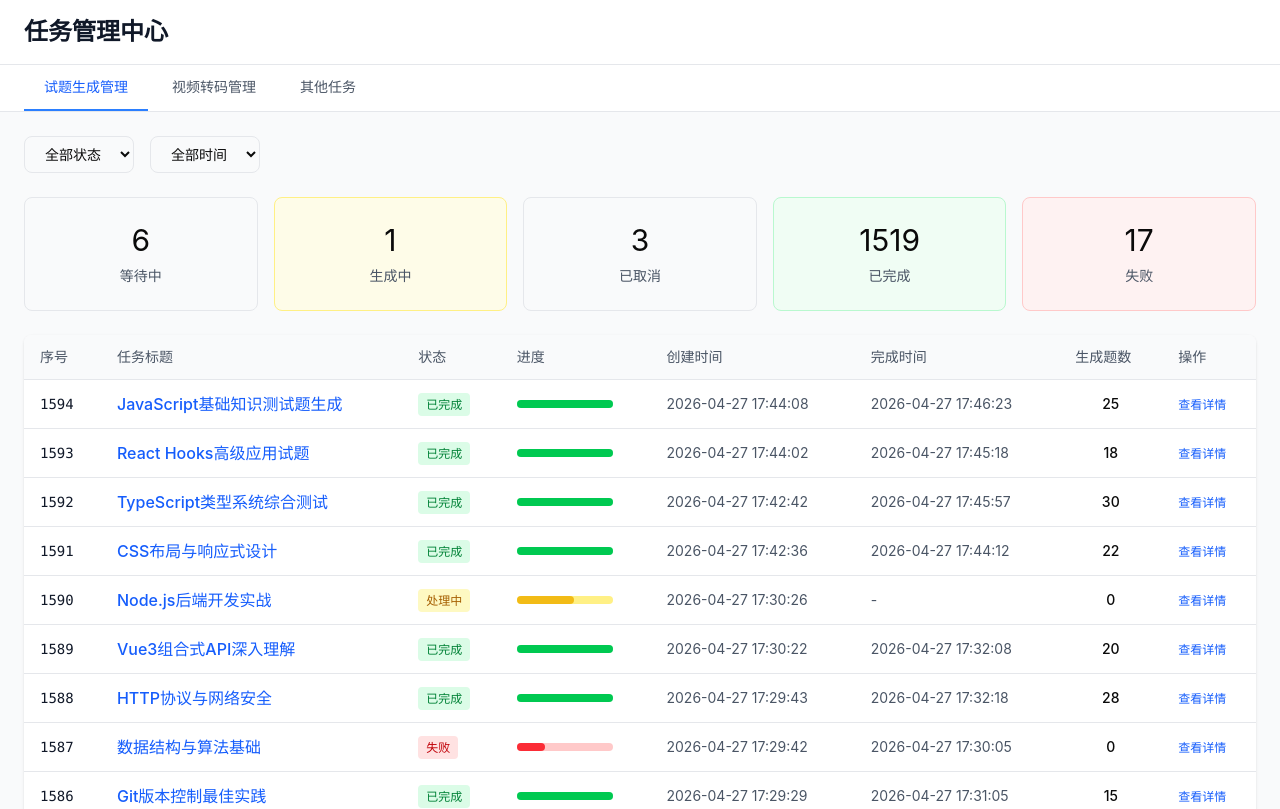
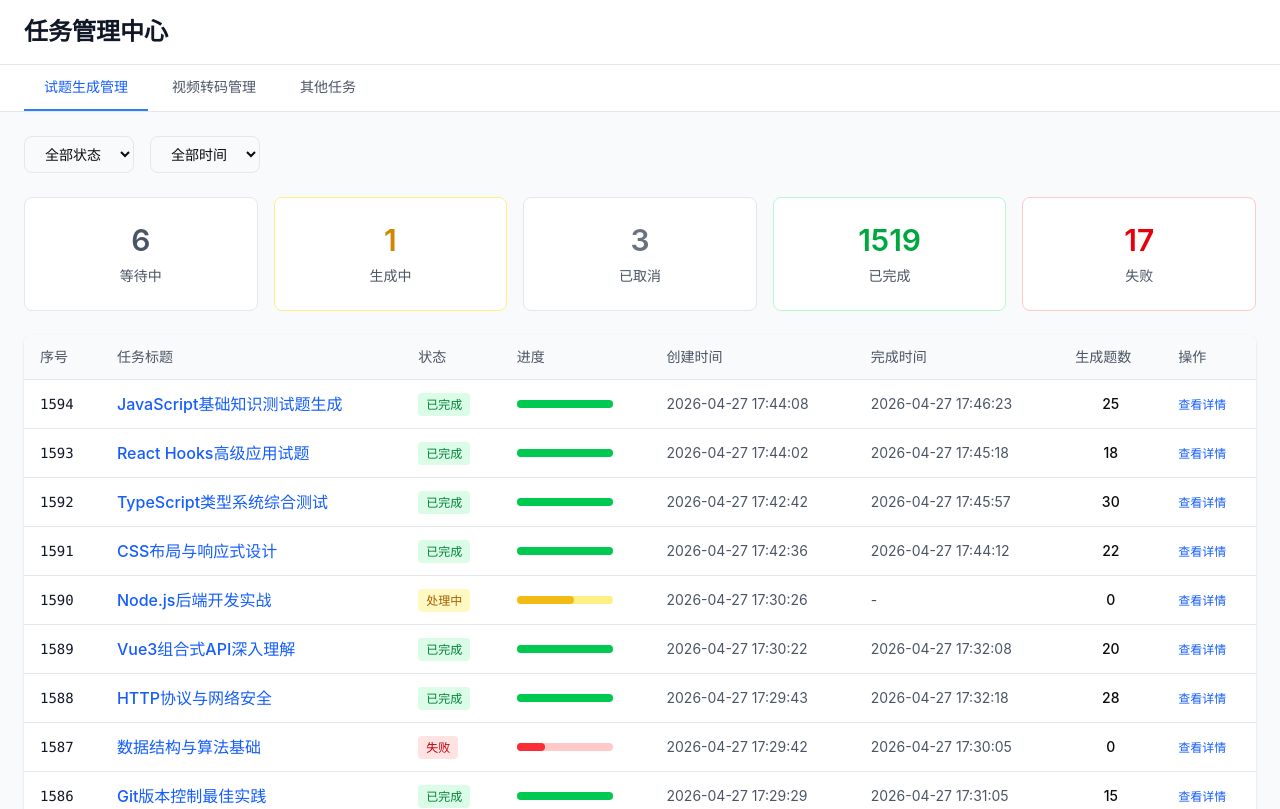
Before and after one commit to liellaaaaa/PrototypeDiagram, a React (Vite) app in the folder TaskManagementCenter/: page / in a window 1280 px wide. Shown: the top 809 px of the page. Built offline with nearby package versions, Linux system fonts and the light colour scheme.

Commit message:
style: 统计卡片数字颜色与状态保持一致
- 等待中/已取消: 灰色
- 生成中: 黄色
- 已完成: 绿色
- 失败: 红色

```diff
--- a/TaskManagementCenter/src/app/components/StatsCards.tsx
+++ b/TaskManagementCenter/src/app/components/StatsCards.tsx
@@ -10,11 +10,11 @@ interface StatsCardsProps {
 
 export function StatsCards({ stats }: StatsCardsProps) {
   const cards = [
-    { label: '等待中', value: stats.waiting, color: 'bg-gray-50 border-gray-200' },
-    { label: '生成中', value: stats.processing, color: 'bg-yellow-50 border-yellow-200' },
-    { label: '已取消', value: stats.cancelled, color: 'bg-gray-50 border-gray-200' },
-    { label: '已完成', value: stats.completed, color: 'bg-green-50 border-green-200' },
-    { label: '失败', value: stats.failed, color: 'bg-red-50 border-red-200' }
+    { label: '等待中', value: stats.waiting, valueColor: 'text-gray-600', borderColor: 'border-gray-200' },
+    { label: '生成中', value: stats.processing, valueColor: 'text-yellow-600', borderColor: 'border-yellow-200' },
+    { label: '已取消', value: stats.cancelled, valueColor: 'text-gray-500', borderColor: 'border-gray-200' },
+    { label: '已完成', value: stats.completed, valueColor: 'text-green-600', borderColor: 'border-green-200' },
+    { label: '失败', value: stats.failed, valueColor: 'text-red-600', borderColor: 'border-red-200' }
   ];
 
   return (
@@ -22,9 +22,9 @@ export function StatsCards({ stats }: StatsCardsProps) {
       {cards.map((card, index) => (
         <div
           key={index}
-          className={`${card.color} border rounded-lg p-6 text-center`}
+          className={`bg-white border ${card.borderColor} rounded-lg p-6 text-center`}
         >
-          <div className="text-3xl mb-2">{card.value}</div>
+          <div className={`text-3xl mb-2 font-semibold ${card.valueColor}`}>{card.value}</div>
           <div className="text-sm text-gray-600">{card.label}</div>
         </div>
       ))}
```
